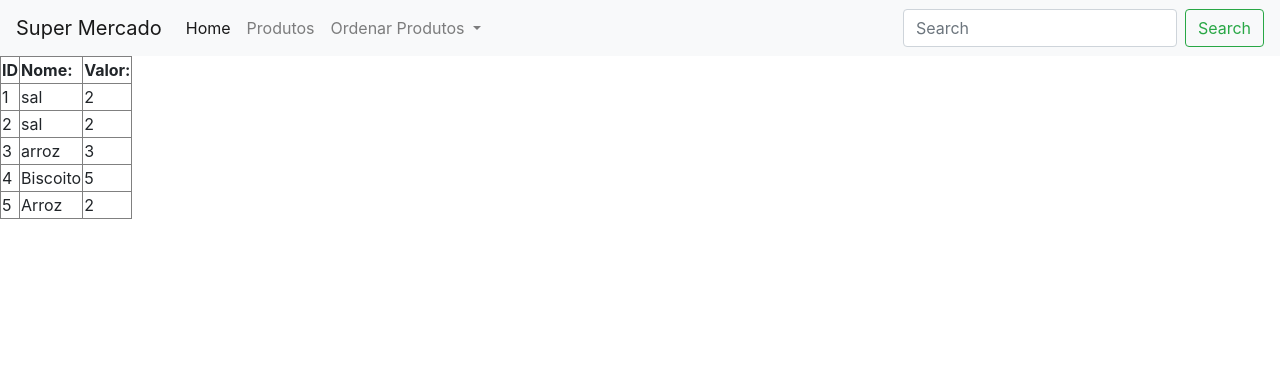
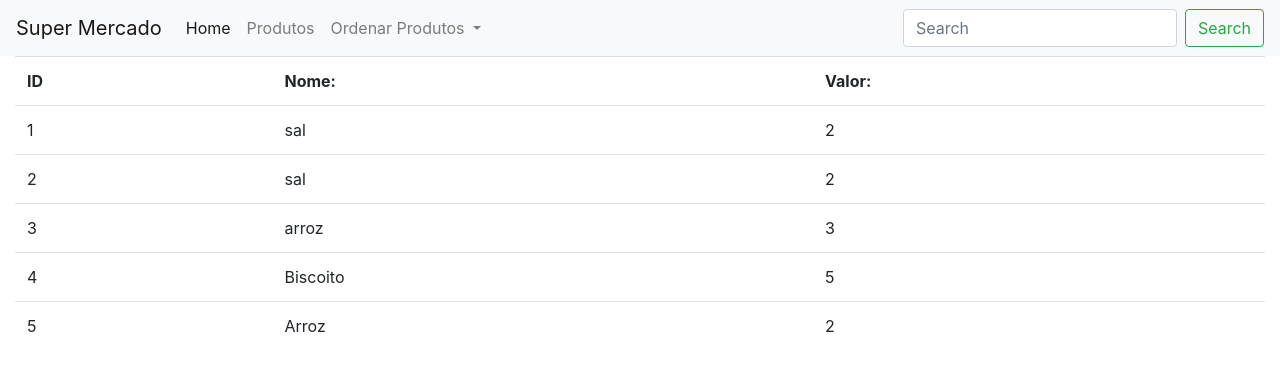
Before and after one commit to analais17/atividade, a Django app: template market/templates/list.html in a window 1280 px wide. Shown: the top 371 px of the page. Run offline with Django 3.2, Linux system fonts and the light colour scheme; the template is opened without the code that fills it: values that come from a table or form of the project are taken from there, others are empty; data comes from the database, SQL or seed files in the repository; both versions use the stored data as it was after the commit; parts of the project's set-up code (start-up, migrations or seed data) failed here and were passed over; some libraries are stand-ins or nearby versions.

Commit message:
segundo commit

```diff
--- /dev/null
+++ b/market/templates/base.html
@@ -0,0 +1,54 @@
+{% load static %}
+<!DOCTYPE html>
+<html lang="en">
+<head>
+    <meta charset="UTF-8">
+    <meta name="viewport" content="width=device-width, initial-scale=1.0">
+    <meta http-equiv="X-UA-Compatible" content="ie=edge">
+    <title>Document</title>
+    <link rel="stylesheet" href="https://stackpath.bootstrapcdn.com/bootstrap/4.3.1/css/bootstrap.min.css" integrity="sha384-ggOyR0iXCbMQv3Xipma34MD+dH/1fQ784/j6cY/iJTQUOhcWr7x9JvoRxT2MZw1T" crossorigin="anonymous">
+</head>
+<body>
+    <nav class="navbar navbar-expand-lg navbar-light bg-light">
+        <a class="navbar-brand" href="/market">Super Mercado</a>
+        <button class="navbar-toggler" type="button" data-toggle="collapse" data-target="#navbarSupportedContent" aria-controls="navbarSupportedContent" aria-expanded="false" aria-label="Toggle navigation">
+          <span class="navbar-toggler-icon"></span>
+        </button>
+
+        <div class="collapse navbar-collapse" id="navbarSupportedContent">
+          <ul class="navbar-nav mr-auto">
+            <li class="nav-item active">
+              <a class="nav-link" href="/market/">Home <span class="sr-only">(current)</span></a>
+            </li>
+            <li class="nav-item">
+              <a class="nav-link" href="/market/list">Produtos</a>
+          </li>
+            <li class="nav-item dropdown">
+              <a class="nav-link dropdown-toggle" href="#" id="navbarDropdown" role="button" data-toggle="dropdown" aria-haspopup="true" aria-expanded="false">
+                Ordenar Produtos
+              </a>
+              <div class="dropdown-menu" aria-labelledby="navbarDropdown">
+                <a class="dropdown-item" href="/market/ordername">Nome</a>
+                <a class="dropdown-item" href="/market/smaller">Menor Preço</a>
+                <a class="dropdown-item" href="/market/bigger">Maior Preço</a>
+
+              </div>
+            </li>
+
+          </ul>
+          <form class="form-inline my-2 my-lg-0">
+            <input class="form-control mr-sm-2" type="search" placeholder="Search" aria-label="Search">
+            <button class="btn btn-outline-success my-2 my-sm-0" type="submit">Search</button>
+          </form>
+        </div>
+      </nav>
+
+      <script src="https://code.jquery.com/jquery-3.3.1.slim.min.js" integrity="sha384-q8i/X+965DzO0rT7abK41JStQIAqVgRVzpbzo5smXKp4YfRvH+8abtTE1Pi6jizo" crossorigin="anonymous"></script>
+      <script src="https://cdnjs.cloudflare.com/ajax/libs/popper.js/1.14.7/umd/popper.min.js" integrity="sha384-UO2eT0CpHqdSJQ6hJty5KVphtPhzWj9WO1clHTMGa3JDZwrnQq4sF86dIHNDz0W1" crossorigin="anonymous"></script>
+      <script src="https://stackpath.bootstrapcdn.com/bootstrap/4.3.1/js/bootstrap.min.js" integrity="sha384-JjSmVgyd0p3pXB1rRibZUAYoIIy6OrQ6VrjIEaFf/nJGzIxFDsf4x0xIM+B07jRM" crossorigin="anonymous"></script>
+
+      <div class="container-fluid">
+        {% block conteudo %} {% endblock %}
+      </div>
+</body>
+</html>
--- a/market/templates/list.html
+++ b/market/templates/list.html
@@ -1,52 +1,8 @@
-<!DOCTYPE html>
-<html lang="en">
-<head>
-    <meta charset="UTF-8">
-    <meta name="viewport" content="width=device-width, initial-scale=1.0">
-    <meta http-equiv="X-UA-Compatible" content="ie=edge">
-    <title>Document</title>
-    <link rel="stylesheet" href="https://stackpath.bootstrapcdn.com/bootstrap/4.3.1/css/bootstrap.min.css" integrity="sha384-ggOyR0iXCbMQv3Xipma34MD+dH/1fQ784/j6cY/iJTQUOhcWr7x9JvoRxT2MZw1T" crossorigin="anonymous">
-</head>
-<body>
-        <nav class="navbar navbar-expand-lg navbar-light bg-light">
-                <a class="navbar-brand" href="#">Super Mercado</a>
-                <button class="navbar-toggler" type="button" data-toggle="collapse" data-target="#navbarSupportedContent" aria-controls="navbarSupportedContent" aria-expanded="false" aria-label="Toggle navigation">
-                  <span class="navbar-toggler-icon"></span>
-                </button>
 
-                <div class="collapse navbar-collapse" id="navbarSupportedContent">
-                  <ul class="navbar-nav mr-auto">
-                    <li class="nav-item active">
-                      <a class="nav-link" href="/market/">Home <span class="sr-only">(current)</span></a>
-                    </li>
-                    <li class="nav-item">
-                      <a class="nav-link" href="/market/list">Produtos</a>
-                  </li>
-                    <li class="nav-item dropdown">
-                      <a class="nav-link dropdown-toggle" href="#" id="navbarDropdown" role="button" data-toggle="dropdown" aria-haspopup="true" aria-expanded="false">
-                        Ordenar Produtos
-                      </a>
-                      <div class="dropdown-menu" aria-labelledby="navbarDropdown">
-                        <a class="dropdown-item" href="/market/ordername">Nome</a>
-                        <a class="dropdown-item" href="/market/smaller">Menor Preço</a>
-                        <a class="dropdown-item" href="/market/bigger">Maior Preço</a>
+ {% extends 'base.html' %}
+ {% block conteudo %}
 
-                      </div>
-                    </li>
-
-                  </ul>
-                  <form class="form-inline my-2 my-lg-0">
-                    <input class="form-control mr-sm-2" type="search" placeholder="Search" aria-label="Search">
-                    <button class="btn btn-outline-success my-2 my-sm-0" type="submit">Search</button>
-                  </form>
-                </div>
-              </nav>
-
-              <script src="https://code.jquery.com/jquery-3.3.1.slim.min.js" integrity="sha384-q8i/X+965DzO0rT7abK41JStQIAqVgRVzpbzo5smXKp4YfRvH+8abtTE1Pi6jizo" crossorigin="anonymous"></script>
-              <script src="https://cdnjs.cloudflare.com/ajax/libs/popper.js/1.14.7/umd/popper.min.js" integrity="sha384-UO2eT0CpHqdSJQ6hJty5KVphtPhzWj9WO1clHTMGa3JDZwrnQq4sF86dIHNDz0W1" crossorigin="anonymous"></script>
-              <script src="https://stackpath.bootstrapcdn.com/bootstrap/4.3.1/js/bootstrap.min.js" integrity="sha384-JjSmVgyd0p3pXB1rRibZUAYoIIy6OrQ6VrjIEaFf/nJGzIxFDsf4x0xIM+B07jRM" crossorigin="anonymous"></script>
-
-<table border="table">
+<table class="table">
 
     <tr>
         <th>ID</th>
@@ -66,6 +22,4 @@
 
         {% endfor %}
 
-
-</body>
-</html>
+{% endblock %}
```
Also changed, not shown: market/templates/home.html (+7 -38 lines), market/views.py (+7 -1 lines), db.sqlite3.
